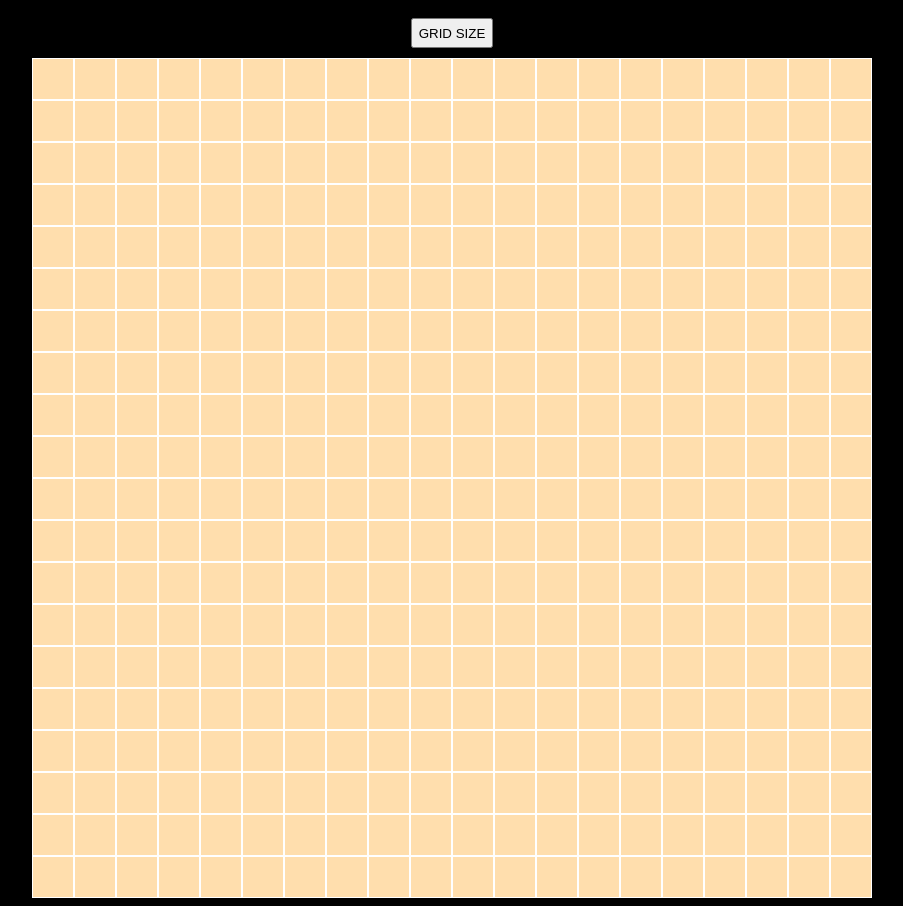
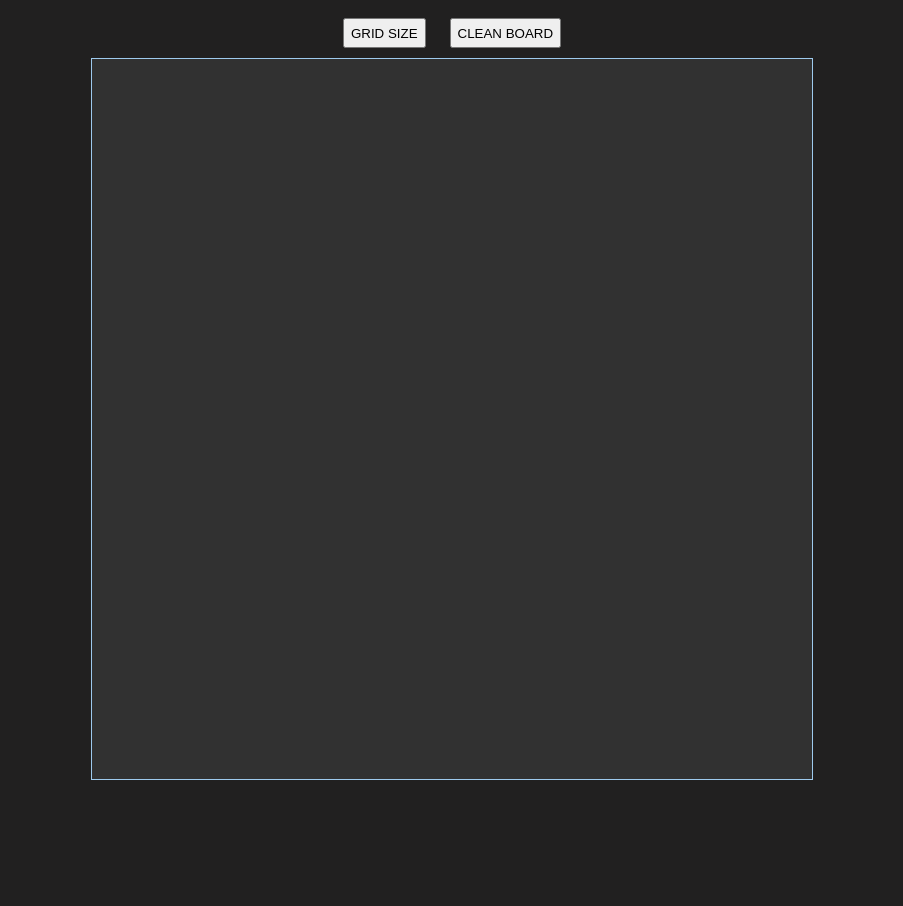
Before and after one commit to SagiHalevy/sketchpad, a plain HTML site: page index.html in a window 1280 px wide. Shown: the whole page, without its empty margins (188-1091 px from the left). After the commit the page ends 800 px from the top, so only its background shows below. Drawn offline with Linux system fonts and the light colour scheme.

Commit message:
Finished without  Color Picker

```diff
--- a/index.html
+++ b/index.html
@@ -8,9 +8,15 @@
     <script src="script.js" defer></script>
 </head>
 <body>
+
     <div class="whole">
-        <button class="gridSizeBtn">GRID SIZE</button>
+        <div class="utilityBtns">
+            <button class="gridSizeBtn">GRID SIZE</button>
+            <button class="cleanBtn">CLEAN BOARD</button>
+        </div>
         <div class="container"></div>
     </div>
+
+
 </body>
 </html>
--- a/script.js
+++ b/script.js
@@ -1,13 +1,15 @@
 let mouseIsDown = false;
 let selectedColor = 'green';
 const MAX_GRID_SIZE = 100;
+const GRID_RELATIVE_SIZE = 90; //Size of sketch-board relative to screen (actually size of each individual cell in the grid)
 const root = document.querySelector(':root');
-let gridSize = 20;
+let gridSize = 16;
 document.addEventListener('mouseup',()=>mouseIsDown=false)
 
 
 function fillCellWithColor(cell){
     cell.style.backgroundColor = selectedColor;
+
 }
 //Disable built-in "Dragging" to the whole grid (the Dragging interrupts our mouseHolding for drawing)
 function disableDraggingOnGrid(){
@@ -22,6 +24,7 @@ function disableDraggingOnGrid(){
 
 const container = document.querySelector('.container');
 const gridSizeBtn = document.querySelector('.gridSizeBtn');
+const cleanBtn = document.querySelector('.cleanBtn');
 disableDraggingOnGrid();
 
 function initializeGrid(gridSize){
@@ -31,6 +34,8 @@ function initializeGrid(gridSize){
         for(let j=0; j<gridSize; j++){
             const cell = document.createElement('div');
             cell.classList.add('cell');
+            cell.style.width = `calc(${GRID_RELATIVE_SIZE}vh/${gridSize})`;
+            cell.style.height = `calc(${GRID_RELATIVE_SIZE}vh/${gridSize})`;
             cell.addEventListener('mouseover', ()=> {
                 cell.classList.add('hovered');
                 root.style.setProperty('--hover-background-color', selectedColor);
@@ -51,7 +56,7 @@ function initializeGrid(gridSize){
     }
 }
 
-function clearGrid() {
+function deleteGridCells() {
     while (container.firstChild) {
         container.removeChild(container.firstChild);
     }
@@ -65,15 +70,28 @@ function validGridSize(gridSize) {
 }
 
 
+function cleanGrid(){
+    if (!confirm("Are you sure you want to clear the grid?")) {
+        return;
+    }
+
+    document.querySelectorAll('.cell').forEach((cell)=>{
+        cell.style.removeProperty("background-color");
+    })
+}
+
 
 gridSizeBtn.addEventListener("click",()=>{
     let gridSize = prompt("Select Grid Size (MAX:100)");
     if (validGridSize(gridSize)) {
-        clearGrid();
+        deleteGridCells();
         initializeGrid(gridSize);
     }else{
         alert("Invalid Grid Size!");
     }
 })
 
+
+cleanBtn.addEventListener("click",cleanGrid )
+
 initializeGrid(gridSize);
--- a/style.css
+++ b/style.css
@@ -1,17 +1,17 @@
 body{
-    background-color: black;
+    background-color: rgba(14, 13, 13, 0.918);
+    display: flex;
+    flex-direction: row;
+    justify-content: center;
 }
 
 .container{
     display: flex;
-     background-color: navajowhite;
+    background-color: rgba(150, 150, 150, 0.137);
+    border:1px solid #9ecaed ;
 }
 
-.cell{
-    width:40px;
-    height:40px;
-    border:1px solid white;
-}
+
 
 :root {
     --hover-background-color: "white";
@@ -27,9 +27,12 @@ body{
     display: flex;
     flex-direction: column;
     align-items: center;
+    justify-content: center;
+
 }
 
-.gridSizeBtn{
+
+.utilityBtns button{
     margin: 10px;
     height: 30px;
 }
```
